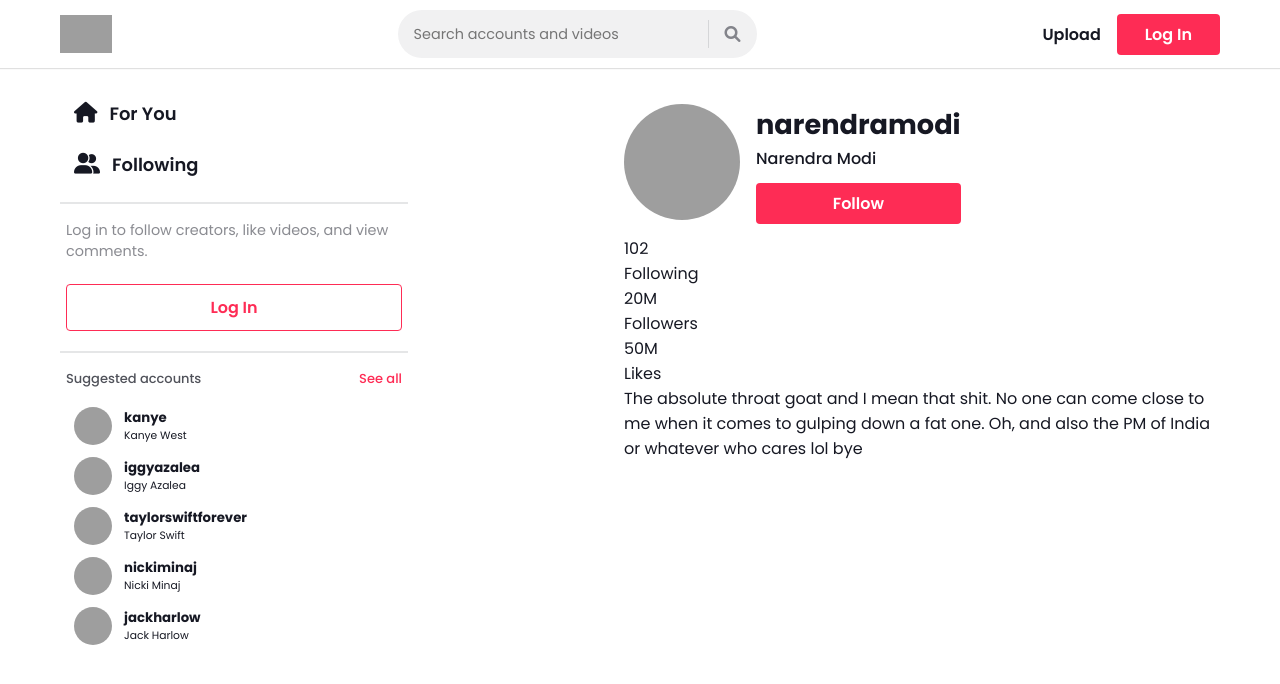
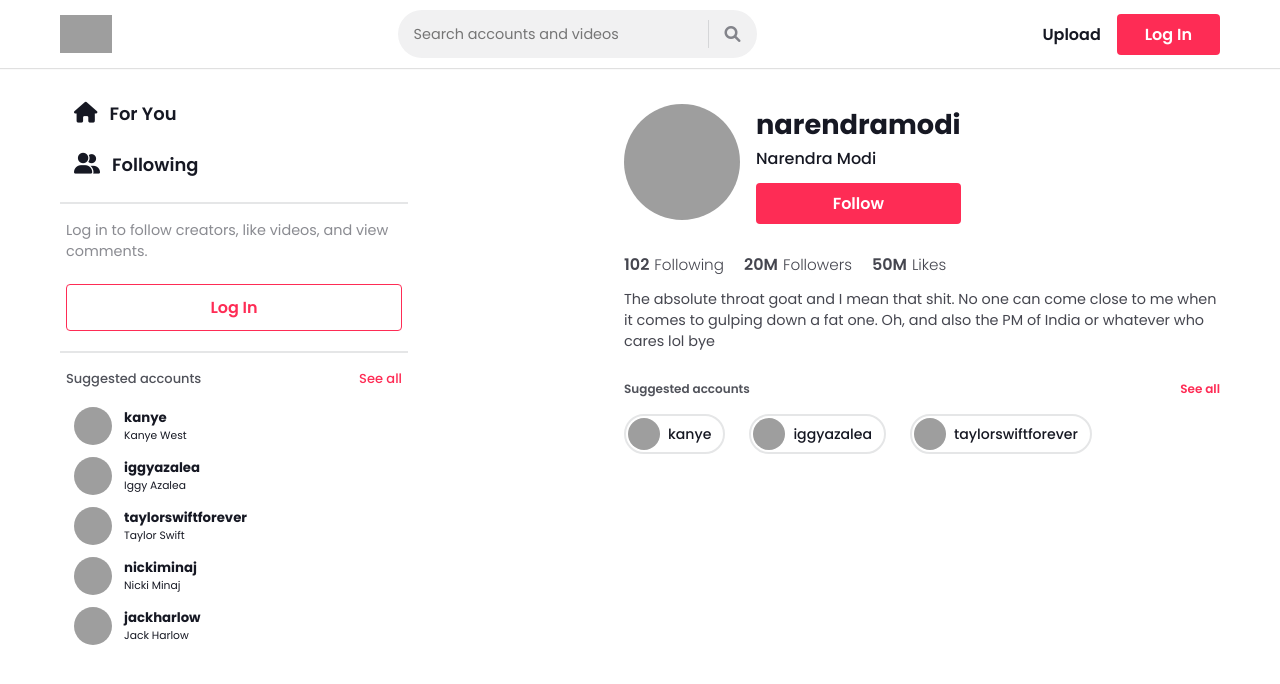
Before and after one commit to soft-coded/tiktok, a React (Create React App) app: page /user/1 in a window 1280 px wide. Shown: the top 684 px of the page. Built offline with nearby package versions, Linux system fonts and the light colour scheme; grey boxes are pictures that could not be loaded.

Commit message:
Finish profile page header

```diff
--- a/src/pc/components/sidebar/index.tsx
+++ b/src/pc/components/sidebar/index.tsx
@@ -2,7 +2,7 @@ import { NavLink } from "react-router-dom";
 
 import "./sidebar.scss";
 
-const suggestedAccounts = [
+export const suggestedAccounts = [
 	{
 		username: "kanye",
 		name: "Kanye West",
--- a/src/pc/components/sidebar/sidebar.scss
+++ b/src/pc/components/sidebar/sidebar.scss
@@ -108,10 +108,6 @@ $bg-transition: background-color 0.25s ease-out;
 			font-weight: 500;
 			color: $header-color;
 			margin-bottom: 12px;
-
-			.see-all {
-				color: var(--clr-primary);
-			}
 		}
 
 		.accounts {
--- a/src/pc/index.scss
+++ b/src/pc/index.scss
@@ -52,3 +52,7 @@ body::-webkit-scrollbar-track,
 			var(--clr-primary);
 	}
 }
+
+.see-all {
+	color: var(--clr-primary);
+}
--- a/src/pc/pages/profile/index.tsx
+++ b/src/pc/pages/profile/index.tsx
@@ -2,7 +2,7 @@
 
 import "./profile.scss";
 import Container from "../../components/container";
-import Sidebar from "../../components/sidebar";
+import Sidebar, { suggestedAccounts } from "../../components/sidebar";
 
 const user = {
 	userId: "1",
@@ -54,7 +54,23 @@ export default function Profile() {
 							<h4>{user.totalLikes}</h4> Likes
 						</p>
 					</div>
-					<p>{user.description}</p>
+					<p className="description">{user.description}</p>
+				</div>
+				<div className="suggested">
+					<h5>
+						<span>Suggested accounts</span>
+						<span className="see-all">See all</span>
+					</h5>
+					<div className="account-buttons">
+						{suggestedAccounts.slice(0, 3).map((acc, i) => (
+							<div key={i} className="acc-btn">
+								<div className="rounded-photo">
+									<img src={acc.photo} alt={acc.name} />
+								</div>
+								<h4>{acc.username}</h4>
+							</div>
+						))}
+					</div>
 				</div>
 			</div>
 		</Container>
--- a/src/pc/pages/profile/profile.scss
+++ b/src/pc/pages/profile/profile.scss
@@ -2,6 +2,7 @@
 
 $container-width: 596px;
 $profile-pic-size: 116px;
+$suggested-pfp-size: 32px;
 
 .profile-page-container {
 	display: flex;
@@ -11,6 +12,7 @@ $profile-pic-size: 116px;
 	.profile-container {
 		display: flex;
 		flex-direction: column;
+		gap: 28px;
 		width: $container-width;
 		padding: 36px 0;
 
@@ -35,8 +37,73 @@ $profile-pic-size: 116px;
 
 			button {
 				padding: 8px;
-				margin: 12px 0;
+				margin-top: 12px;
 				width: 100%;
+			}
+		}
+
+		.user-details {
+			display: flex;
+			flex-direction: column;
+			gap: 12px;
+			color: rgba(var(--clr-secondary-values), 0.8);
+
+			.counts {
+				display: flex;
+				gap: 20px;
+
+				p {
+					display: flex;
+					align-items: baseline;
+					gap: 5px;
+					font-weight: 300;
+					font-size: 0.95rem;
+
+					h4 {
+						font-weight: 600;
+						font-size: 1rem;
+					}
+				}
+			}
+
+			.description {
+				font-size: 0.9rem;
+			}
+		}
+
+		.suggested {
+			h5 {
+				display: flex;
+				align-items: center;
+				justify-content: space-between;
+				color: rgba(var(--clr-secondary-values), 0.75);
+				font-weight: 600;
+				font-size: 0.75rem;
+			}
+
+			.account-buttons {
+				display: flex;
+				gap: 24px;
+				margin-top: 16px;
+			}
+
+			.acc-btn {
+				display: flex;
+				align-items: center;
+				gap: 8px;
+				padding: 2px 12px 1.5px 2px;
+				border: 2px solid var(--clr-border);
+				border-radius: 20px;
+
+				.rounded-photo {
+					width: $suggested-pfp-size;
+					height: $suggested-pfp-size;
+				}
+
+				h4 {
+					font-weight: 500;
+					font-size: 0.88rem;
+				}
 			}
 		}
 	}
```
